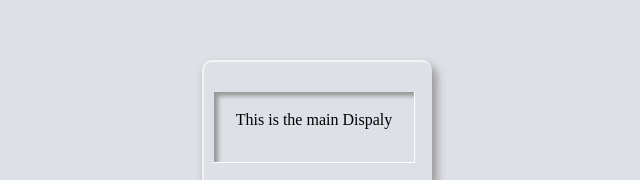
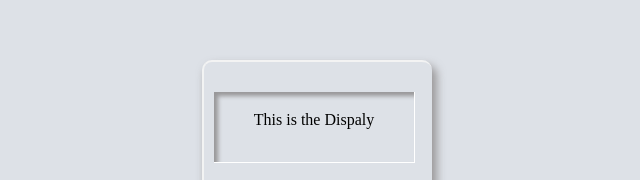
Before and after one commit to mahdizadehamir/simple-calculator, a plain HTML site: page index.html in a window 1280 px wide. Shown: the part 144-324 px from the top of the page, 323-963 px from the left. Drawn offline with Linux system fonts and the light colour scheme.

Commit message:
html and css 71% ready

```diff
--- a/index.html
+++ b/index.html
@@ -11,7 +11,7 @@
     <main>
       <section class="main-container">
         <div class="bothContainer">
-        <div class="display">This is the main Dispaly</div>
+        <div class="display">This is the Dispaly</div>
         <div class="button-container">
           <table>
             <tr>
```
